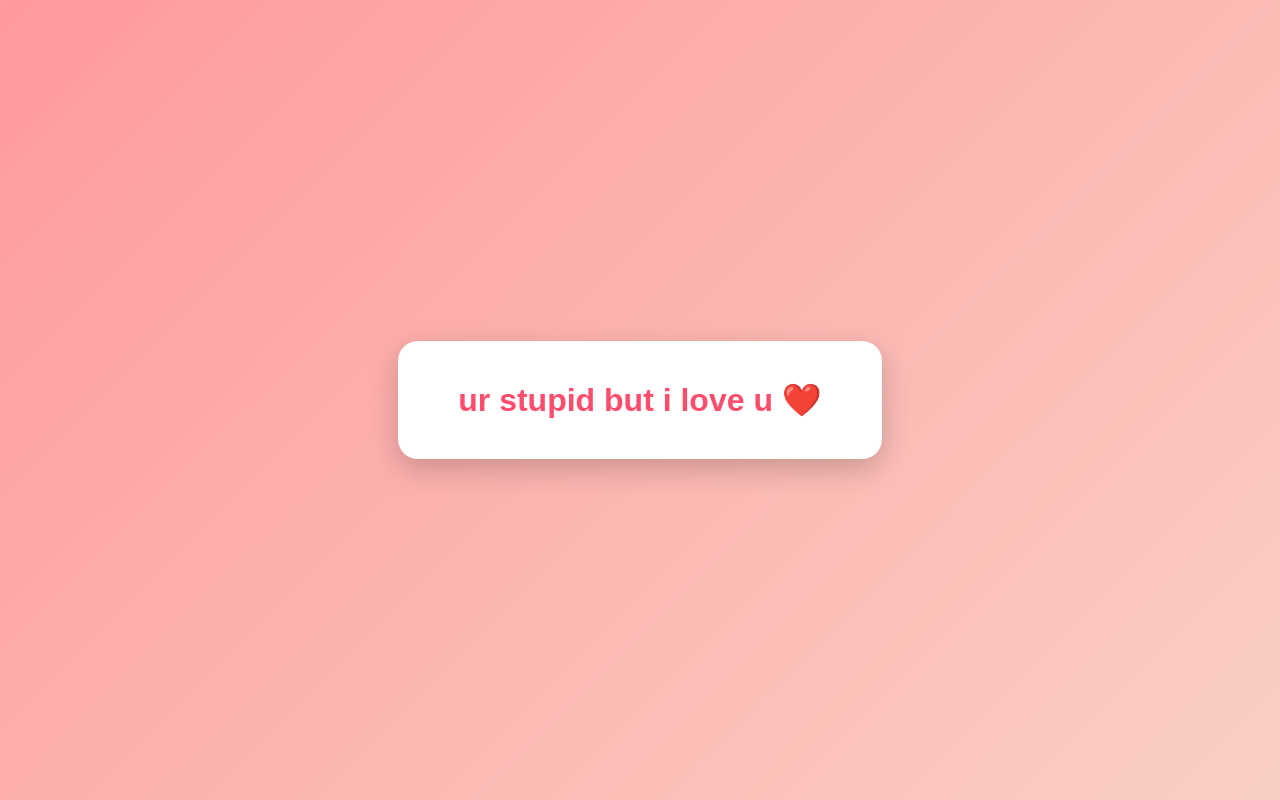
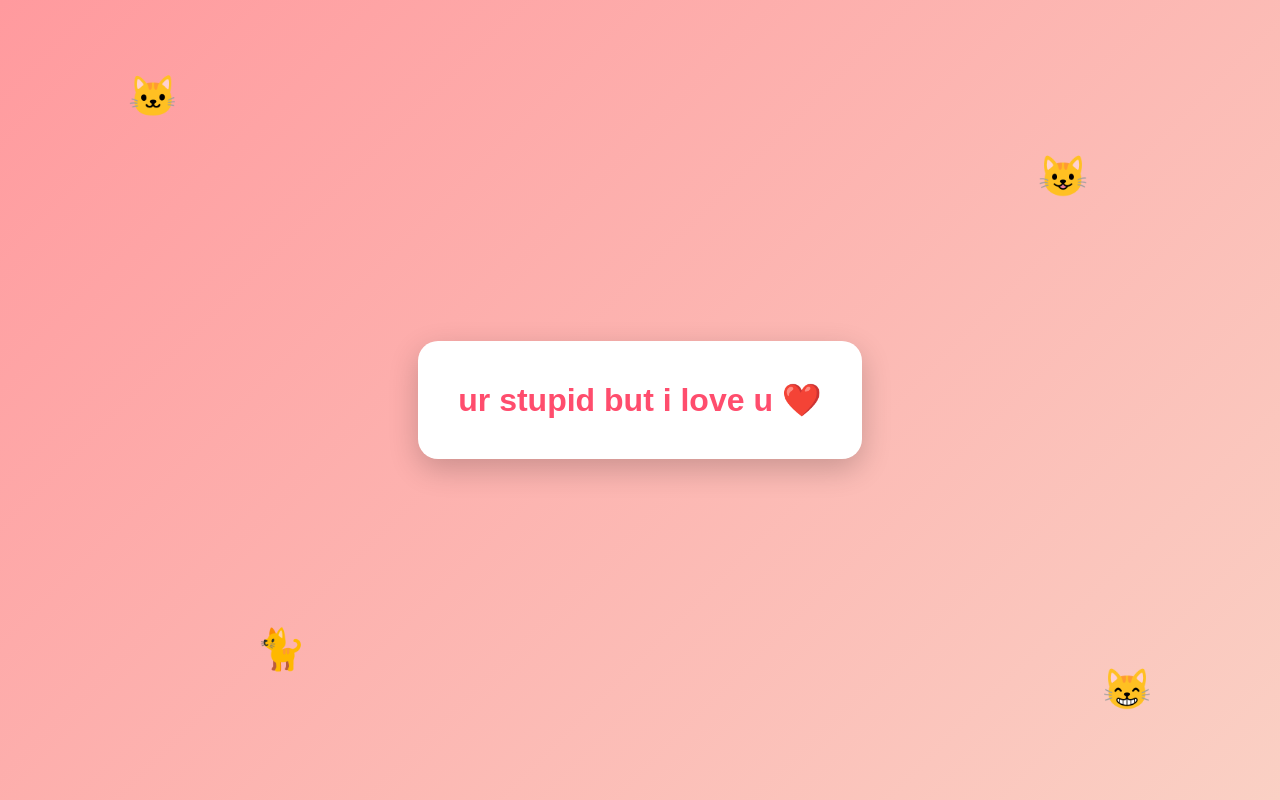
Before and after one commit to Farzeeee/ur-stooopid, a plain HTML site: page index.html in a window 1280 px wide. Drawn offline with Linux system fonts and the light colour scheme.

Commit message:
Update index.html

```diff
--- a/index.html
+++ b/index.html
@@ -9,25 +9,46 @@
       display: flex;
       justify-content: center;
       align-items: center;
-      background: linear-gradient(135deg, #ff9a9e, #fad0c4);
+      background: linear-gradient(135deg,#ff9a9e,#fad0c4);
       font-family: Arial, sans-serif;
+      overflow: hidden;
     }
 
     .box {
       background: white;
-      padding: 40px 60px;
+      padding: 40px;
       border-radius: 20px;
       box-shadow: 0 10px 30px rgba(0,0,0,0.2);
       text-align: center;
       font-size: 32px;
       font-weight: bold;
       color: #ff4d6d;
+      z-index: 2;
+    }
+
+    .cat {
+      position: absolute;
+      font-size: 40px;
+      animation: float 6s infinite ease-in-out;
+    }
+
+    @keyframes float {
+      0% { transform: translateY(0px); }
+      50% { transform: translateY(-30px); }
+      100% { transform: translateY(0px); }
     }
   </style>
 </head>
 <body>
+
+  <div class="cat" style="top:10%;left:10%;">🐱</div>
+  <div class="cat" style="top:20%;right:15%;">😺</div>
+  <div class="cat" style="bottom:15%;left:20%;">🐈</div>
+  <div class="cat" style="bottom:10%;right:10%;">😸</div>
+
   <div class="box">
     ur stupid but i love u ❤️
   </div>
+
 </body>
 </html>
```
